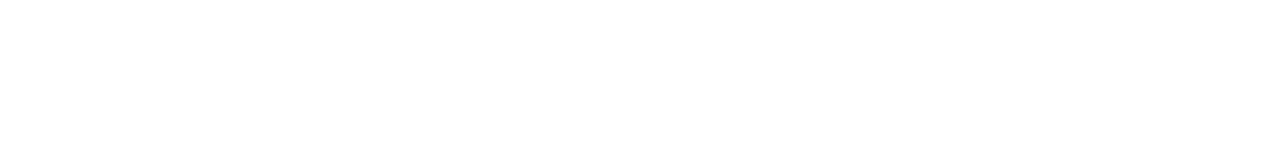
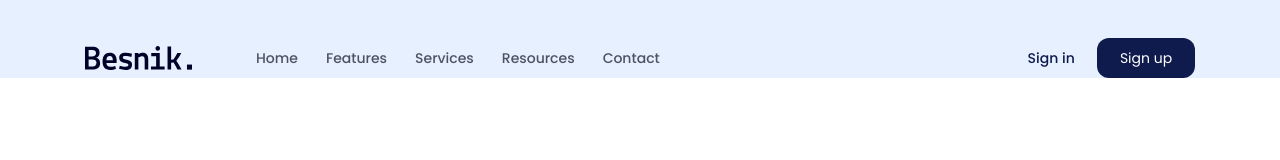
Before and after one commit to maitatduy/real-estate, a plain HTML site: page index.html in a window 1280 px wide. Drawn offline with Linux system fonts and the light colour scheme.

Commit message:
feat: add navbar section

```diff
--- a/assets/css/style.css
+++ b/assets/css/style.css
@@ -0,0 +1,82 @@
+* {
+  box-sizing: border-box;
+}
+
+html {
+  font-size: 62.5%;
+}
+
+html,
+body {
+  scroll-behavior: smooth;
+}
+
+body {
+  font-size: 1.6rem;
+  font-family: "Poppins", sans-serif;
+}
+
+/* Commons */
+.container {
+  max-width: 1110px;
+  margin: 0 auto;
+}
+
+ul {
+  list-style: none;
+}
+
+a {
+  text-decoration: none;
+  display: inline-block;
+}
+
+.btn {
+  min-width: 9.8rem;
+  background-color: #0f1b4c;
+  border-radius: 1.2rem;
+  padding: 1.2rem 2.2rem;
+  font-size: 1.4rem;
+  color: #ffffff;
+  text-align: center;
+}
+/* End Commons */
+
+/* Header */
+.header {
+  background-color: #e6f0ff;
+}
+
+.navbar {
+  display: flex;
+  align-items: center;
+  padding-top: 3.8rem;
+}
+
+.navbar ul {
+  display: flex;
+  margin-left: 5rem;
+}
+
+.navbar ul li a {
+  font-size: 1.4rem;
+  font-weight: 500;
+  color: #4f5361;
+  padding: 0.8rem 1.4rem;
+}
+
+.navbar .actions {
+  margin-left: auto;
+}
+
+.navbar .actions .action-link {
+  font-weight: 500;
+  font-size: 1.4rem;
+  color: #0f1b4c;
+  margin-right: 1.8rem;
+}
+
+.navbar .actions .action-btn {
+  padding: 1.3rem 2.2rem;
+}
+/* End Header */
--- a/index.html
+++ b/index.html
@@ -19,5 +19,36 @@
     <!-- Style CSS -->
     <link rel="stylesheet" href="./assets/css/style.css" />
   </head>
-  <body></body>
+  <body>
+    <main>
+      <!-- Header -->
+      <header class="header">
+        <div class="container">
+          <div class="navbar">
+            <!-- Logo -->
+            <img src="./assets/images/logo.svg" alt="Besnik Logo" />
+            <!-- End Logo -->
+            <!-- Navigation -->
+            <nav>
+              <ul class="nav-menu">
+                <li><a href="#">Home</a></li>
+                <li><a href="#">Features</a></li>
+                <li><a href="#">Services</a></li>
+                <li><a href="#">Resources</a></li>
+                <li><a href="#">Contact</a></li>
+              </ul>
+            </nav>
+            <!-- End Navigation -->
+            <!-- Action -->
+            <div class="actions">
+              <a href="#" class="action-link">Sign in</a>
+              <a href="#" class="btn action-btn">Sign up</a>
+            </div>
+            <!-- End Action -->
+          </div>
+        </div>
+      </header>
+      <!-- End Header -->
+    </main>
+  </body>
 </html>
```
Also changed, not shown: assets/images/logo.svg (added).
